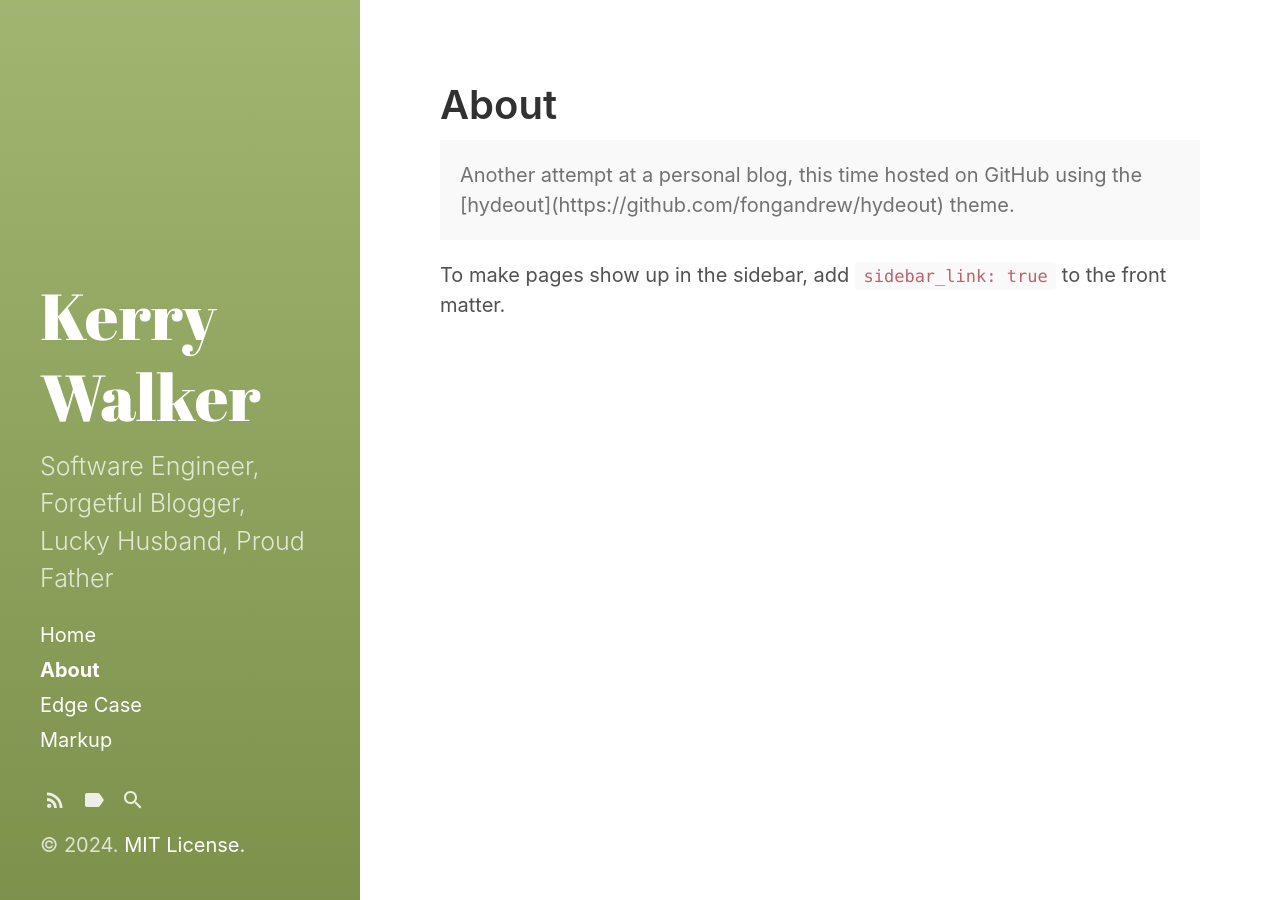
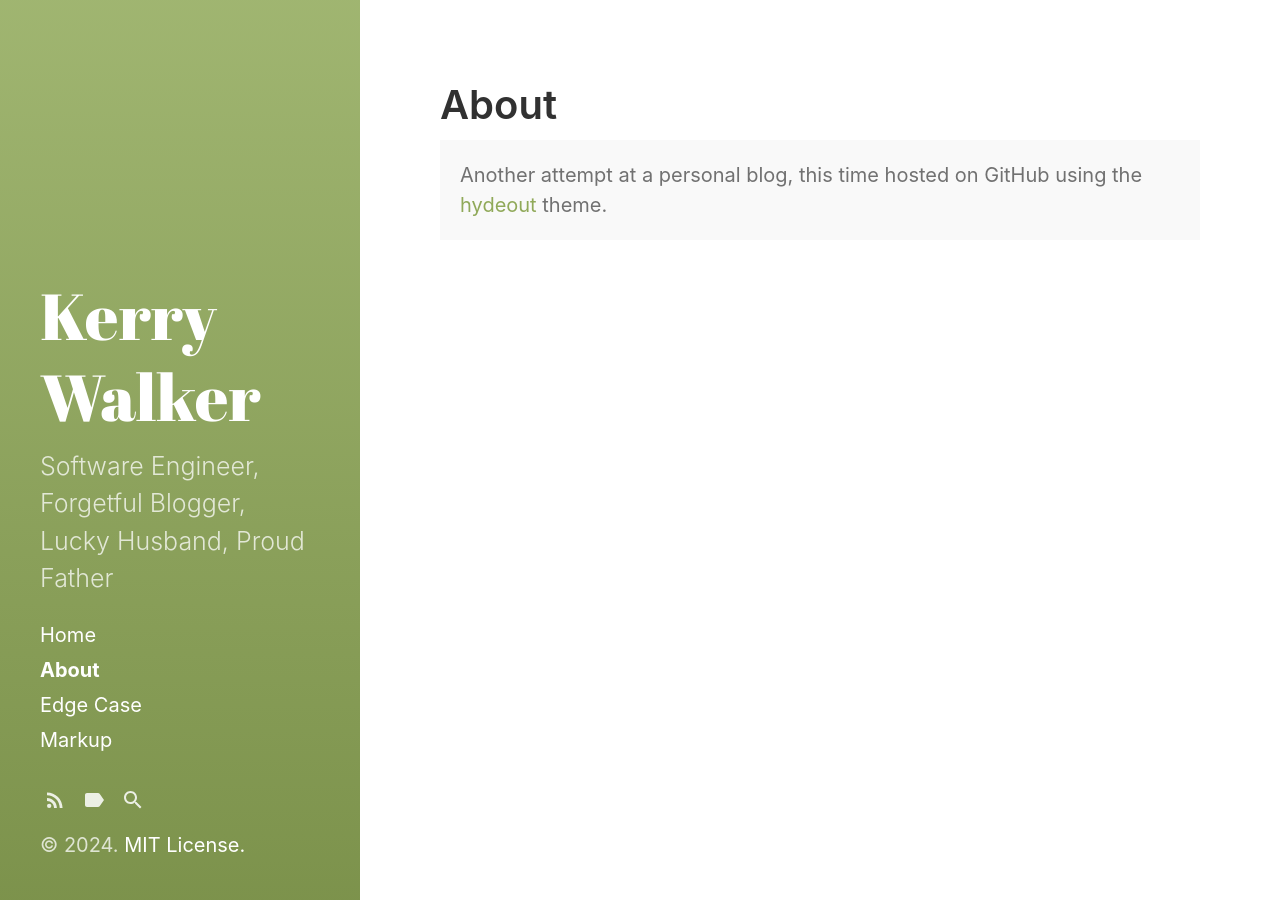
Before and after one commit to KerryWalker/KerryWalker.github.io, a Jekyll site: the page built from about.md, in a window 1280 px wide. Built offline with Jekyll 4.4.1, drawn with Linux system fonts in a browser that asks for light colours.

Commit message:
Upate url

```diff
--- a/about.md
+++ b/about.md
@@ -5,8 +5,5 @@ sidebar_link: true
 ---
 
 <p class="message">
- Another attempt at a personal blog, this time hosted on GitHub using the [hydeout](https://github.com/fongandrew/hydeout) theme.
+ Another attempt at a personal blog, this time hosted on GitHub using the <a href="https://github.com/fongandrew/hydeout">hydeout</a> theme.
 </p>
-
-To make pages show up in the sidebar, add `sidebar_link: true` to the front
-matter.
```
